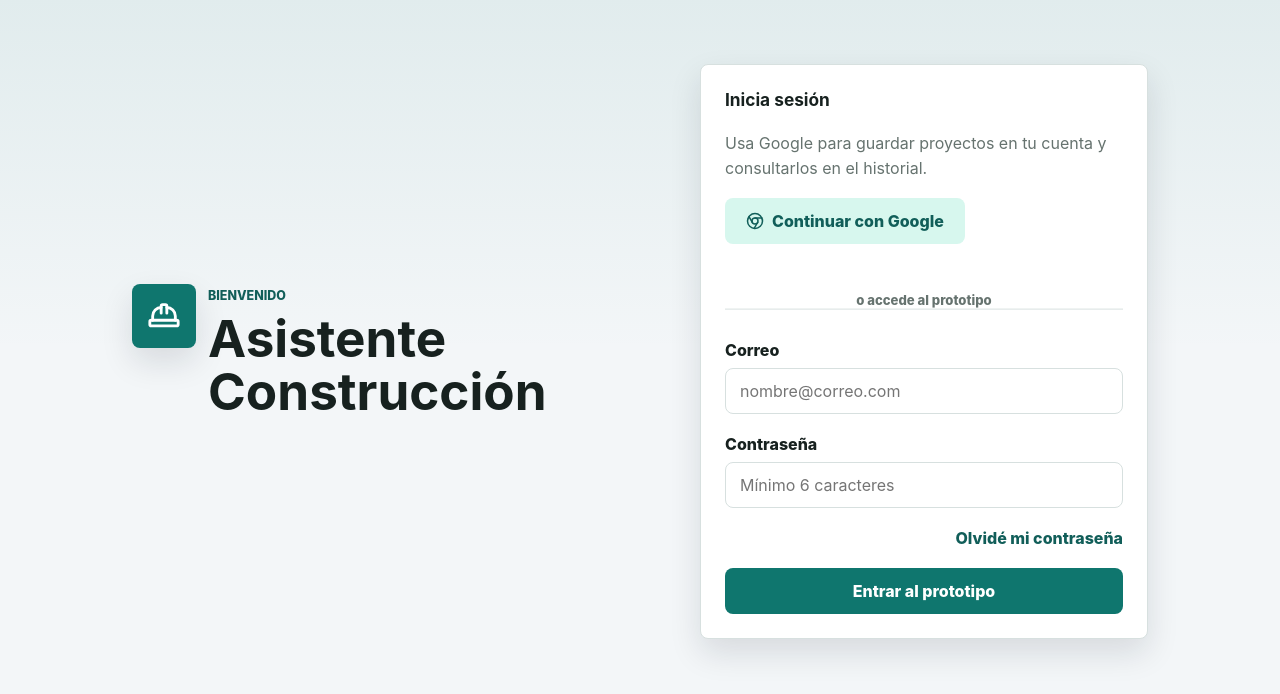
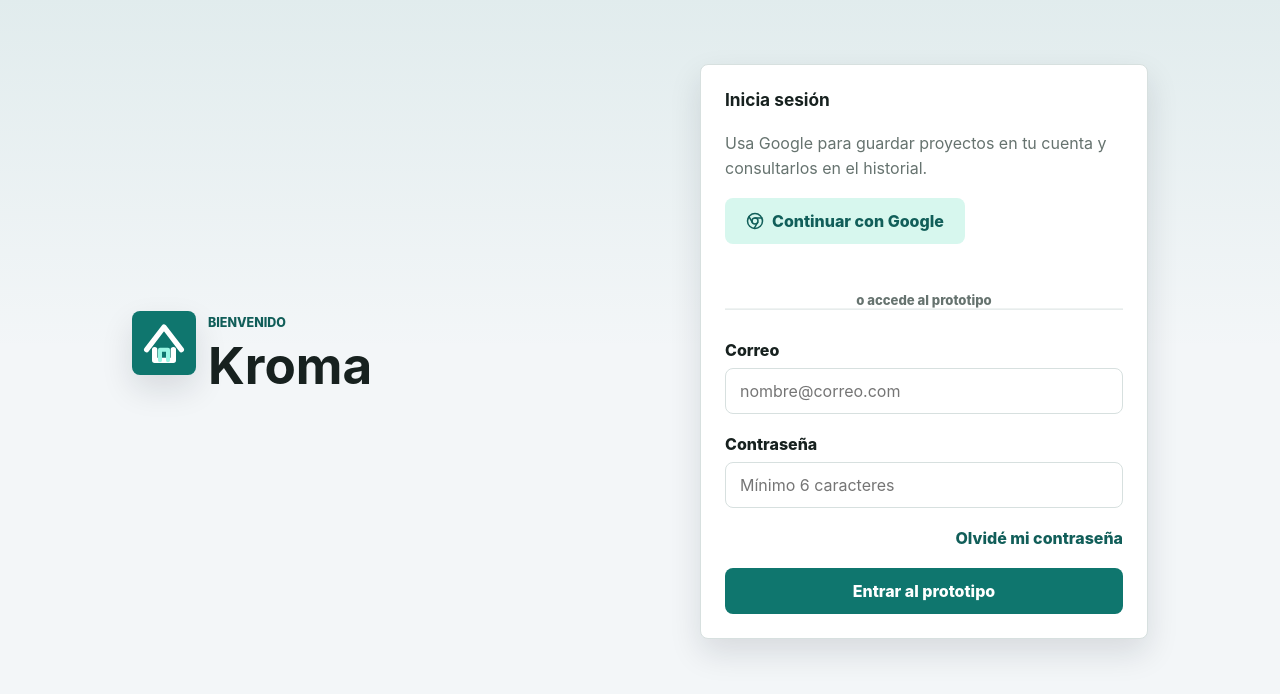
Before and after one commit to JocelineAyala/asistente-construccion, a React (Vite) app: page /login in a window 1280 px wide. Shown: the top 694 px of the page. Built offline with nearby package versions, Linux system fonts and the light colour scheme; no server answers.

Commit message:
Actualizar marca a Kroma

```diff
--- a/index.html
+++ b/index.html
@@ -3,7 +3,8 @@
   <head>
     <meta charset="UTF-8" />
     <meta name="viewport" content="width=device-width, initial-scale=1.0" />
-    <title>Asistente Construccion</title>
+    <link rel="icon" type="image/svg+xml" href="/src/assets/logo.svg" />
+    <title>Kroma</title>
   </head>
   <body>
     <div id="root"></div>
--- a/src/app/pages/HomeUserPage.tsx
+++ b/src/app/pages/HomeUserPage.tsx
@@ -12,7 +12,7 @@ export function HomeUserPage() {
   return (
     <div className="page-grid sv-page-panel sv-home-page">
       <section className="sv-hero">
-        <PageTitle eyebrow="Inicio" title="Asistente de construcción y edificación">
+        <PageTitle eyebrow="Inicio" title="Kroma">
           <span className="sv-title-accent" aria-hidden="true" />
           <p>
             Tu asesor arquitectónico está listo para orientarte. Cuéntale qué necesitas o
--- a/src/app/pages/LandingPage.tsx
+++ b/src/app/pages/LandingPage.tsx
@@ -2,7 +2,6 @@ import {
   ArrowRight,
   Camera,
   ClipboardList,
-  Home,
   MapPin,
   PencilRuler,
   PackageCheck,
@@ -17,6 +16,7 @@ import leaves from '../../assets/decorations/leaves.svg';
 import sun from '../../assets/decorations/sun.svg';
 import waves from '../../assets/decorations/waves.svg';
 import houseIllustration from '../../assets/illustrations/house.svg';
+import logo from '../../assets/logo.svg';
 import { APP_NAME } from '../../constants/app';
 
 const projectHighlights = [
@@ -74,7 +74,7 @@ export function LandingPage() {
       <header className="landing-nav">
         <Link to="/" className="landing-brand" aria-label={APP_NAME}>
           <span className="landing-brand-mark">
-            <Home size={24} />
+            <img src={logo} alt="" />
           </span>
           <span>{APP_NAME}</span>
         </Link>
--- a/src/app/pages/LoginPage.tsx
+++ b/src/app/pages/LoginPage.tsx
@@ -1,6 +1,6 @@
 import { FormEvent, useState } from 'react';
 import { Link, useNavigate, useSearchParams } from 'react-router-dom';
-import { Chrome, HardHat } from 'lucide-react';
+import { Chrome } from 'lucide-react';
 import { useAuth } from '../../context/AuthContext';
 import { MobileShell } from '../../components/layout/MobileShell';
 import { Button } from '../../components/ui/Button';
@@ -8,6 +8,7 @@ import { Card } from '../../components/ui/Card';
 import { Input } from '../../components/ui/Input';
 import { isFirebaseConfigured } from '../../lib/firebase';
 import { APP_NAME } from '../../constants/app';
+import logo from '../../assets/logo.svg';
 
 export function LoginPage() {
   const navigate = useNavigate();
@@ -47,7 +48,7 @@ export function LoginPage() {
       <section className="login-panel" aria-labelledby="login-title">
         <div className="login-brand">
           <span className="login-mark" aria-hidden="true">
-            <HardHat size={34} />
+            <img src={logo} alt="" />
           </span>
           <div>
             <span className="eyebrow">Bienvenido</span>
--- a/src/components/layout/AppHeader.tsx
+++ b/src/components/layout/AppHeader.tsx
@@ -1,4 +1,5 @@
-import { HardHat, UserRound } from 'lucide-react';
+import { UserRound } from 'lucide-react';
+import logo from '../../assets/logo.svg';
 import { APP_NAME } from '../../constants/app';
 
 export function AppHeader() {
@@ -6,7 +7,7 @@ export function AppHeader() {
     <header className="app-header">
       <div className="app-header-brand">
         <span className="app-icon" aria-hidden="true">
-          <HardHat size={20} />
+          <img src={logo} alt="" />
         </span>
         <span>{APP_NAME}</span>
       </div>
--- a/src/components/layout/Sidebar.tsx
+++ b/src/components/layout/Sidebar.tsx
@@ -2,6 +2,7 @@ import { NavLink } from 'react-router-dom';
 import { Clock3, Home, Plus, UsersRound } from 'lucide-react';
 import mayanPattern from '../../assets/sidebar/mayan-pattern.svg';
 import sidebarBottom from '../../assets/sidebar/sidebar-bottom.svg';
+import logo from '../../assets/logo.svg';
 import { APP_NAME } from '../../constants/app';
 
 const sidebarItems = [
@@ -23,7 +24,7 @@ export function Sidebar({ isOpen = true }: SidebarProps) {
       <img className="sv-sidebar-pattern" src={mayanPattern} alt="" aria-hidden="true" />
 
       <div className="sv-sidebar-brand">
-        <img src="/src/assets/logo.svg" alt="" className="sv-sidebar-logo" />
+        <img src={logo} alt="" className="sv-sidebar-logo" />
         <span>{APP_NAME}</span>
       </div>
 
--- a/src/constants/app.ts
+++ b/src/constants/app.ts
@@ -1 +1 @@
-export const APP_NAME = 'Asistente Construcción';
+export const APP_NAME = 'Kroma';
--- a/src/styles/global.css
+++ b/src/styles/global.css
@@ -107,6 +107,13 @@ p {
   width: 2.5rem;
   height: 2.5rem;
   border-radius: 50%;
+}
+
+.app-icon img {
+  width: 2rem;
+  height: 2rem;
+  display: block;
+  border-radius: 0.7rem;
 }
 
 .mobile-content {
@@ -538,6 +545,13 @@ textarea:focus {
   box-shadow: var(--shadow-md);
 }
 
+.login-mark img {
+  width: 100%;
+  height: 100%;
+  display: block;
+  border-radius: inherit;
+}
+
 .login-card {
   padding: var(--space-6);
   box-shadow: var(--shadow-md);
@@ -684,6 +698,13 @@ textarea:focus {
   background: linear-gradient(135deg, #46a8ef, #00937e);
   border-radius: 14px;
   box-shadow: 0 14px 34px rgba(15, 23, 42, 0.14);
+}
+
+.landing-brand-mark img {
+  width: 100%;
+  height: 100%;
+  display: block;
+  border-radius: inherit;
 }
 
 .landing-nav-link {
```
